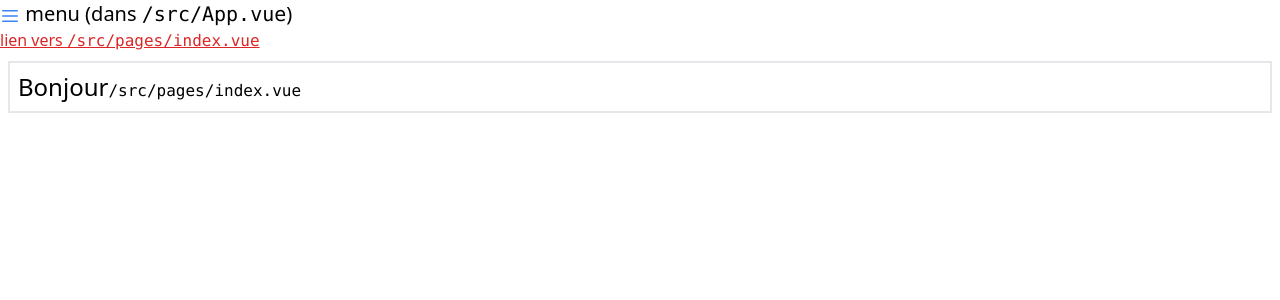
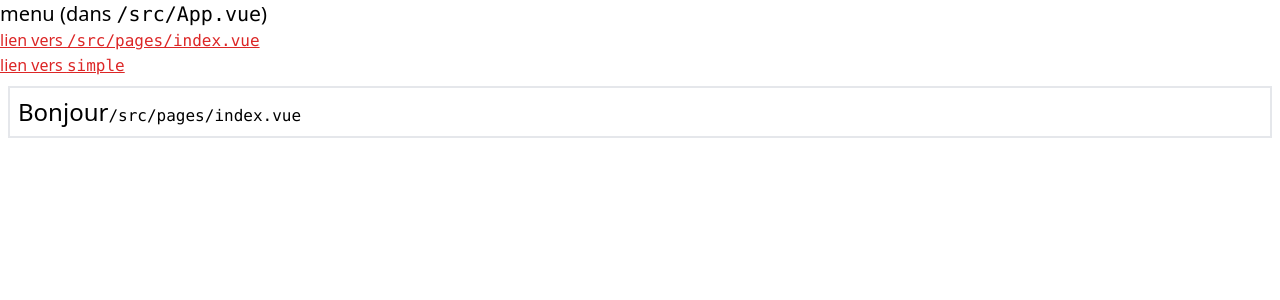
Before and after one commit to hugo-rodriguesC1/R312TD, a Vue app: page / in a window 1280 px wide. Shown: the top 300 px of the page. Built offline with nearby package versions, Linux system fonts and the light colour scheme.

Commit message:
lien vers simple

```diff
--- a/src/App.vue
+++ b/src/App.vue
@@ -1,7 +1,6 @@
 <template>
   <nav>
     <h4 class="text-xl">
-      <Bars3Icon class="inline-block h-5 w-5 text-blue-500" />
       menu (dans <code class="font-mono">/src/App.vue</code>)
     </h4>
     <ul>
@@ -9,6 +8,12 @@
         <router-link class="text-red-600 underline" to="/">
           lien vers
           <code class="font-mono">/src/pages/index.vue</code>
+        </router-link>
+      </li>
+      <li>
+        <router-link class="text-red-600 underline" to="/simple">
+          lien vers
+          <code class="font-mono">simple</code>
         </router-link>
       </li>
     </ul>
@@ -19,5 +24,4 @@
 </template>
 
 <script setup lang="ts">
-import { Bars3Icon } from '@heroicons/vue/20/solid'
 </script>
--- a/src/pages/simple.vue
+++ b/src/pages/simple.vue
@@ -0,0 +1,6 @@
+<script setup lang="ts"></script>
+<template>
+    <div>
+        <div class="p-2">Page simple</div>
+    </div>
+</template>
```
